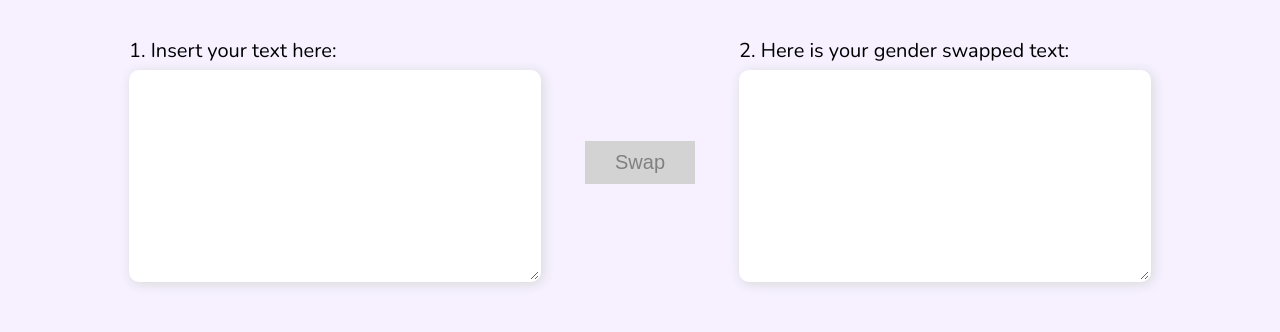
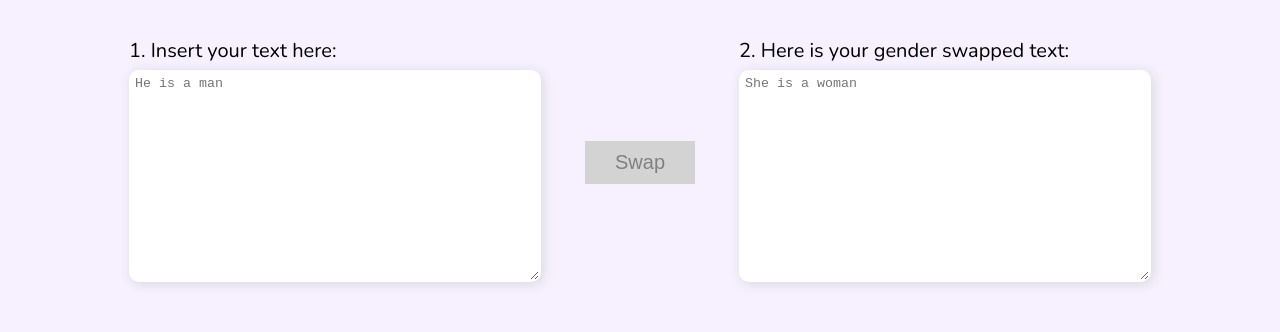
Before and after one commit to marcoheine-com/swapthegenders, a React (Create React App) app: page / in a window 1280 px wide. Shown: the part 145-477 px from the top of the page. Built offline with nearby package versions, Linux system fonts and the light colour scheme.

Commit message:
add placeholder

```diff
--- a/public/index.html
+++ b/public/index.html
@@ -2,7 +2,6 @@
 <html lang="en">
   <head>
     <meta charset="utf-8" />
-    <link rel="icon" href="%PUBLIC_URL%/favicon.ico" />
     <link
       href="https://fonts.googleapis.com/css2?family=Nunito&display=swap"
       rel="stylesheet"
--- a/src/App.js
+++ b/src/App.js
@@ -5,9 +5,11 @@ const genderWords = [
   'he',
   'she',
   'mr.',
+  'mr',
   'mister',
   'miss',
   'mrs.',
+  'mrs',
   'her',
   'his',
   'man',
@@ -28,8 +30,10 @@ const genderOppositeLookupTable = {
   he: 'she',
   she: 'he',
   'mr.': 'mrs.',
+  mr: 'mrs',
   mister: 'miss',
   'mrs.': 'mr.',
+  mrs: 'mr',
   miss: 'mister',
   his: 'her',
   her: 'his',
@@ -91,6 +95,7 @@ function App() {
             <ui.Label htmlFor='inputtext'>1. Insert your text here:</ui.Label>
             <ui.Textarea
               id='inputtext'
+              placeholder='He is a man'
               onChange={(e) => handleOnInputChange(e)}
               value={inputText}
             />
@@ -108,7 +113,12 @@ function App() {
             <ui.Label htmlFor='outputtext'>
               2. Here is your gender swapped text:
             </ui.Label>
-            <ui.Textarea id='outputtext' value={outputText} readOnly />
+            <ui.Textarea
+              id='outputtext'
+              placeholder='She is a woman'
+              value={outputText}
+              readOnly
+            />
           </ui.Fieldset>
         </ui.Form>
 
```
